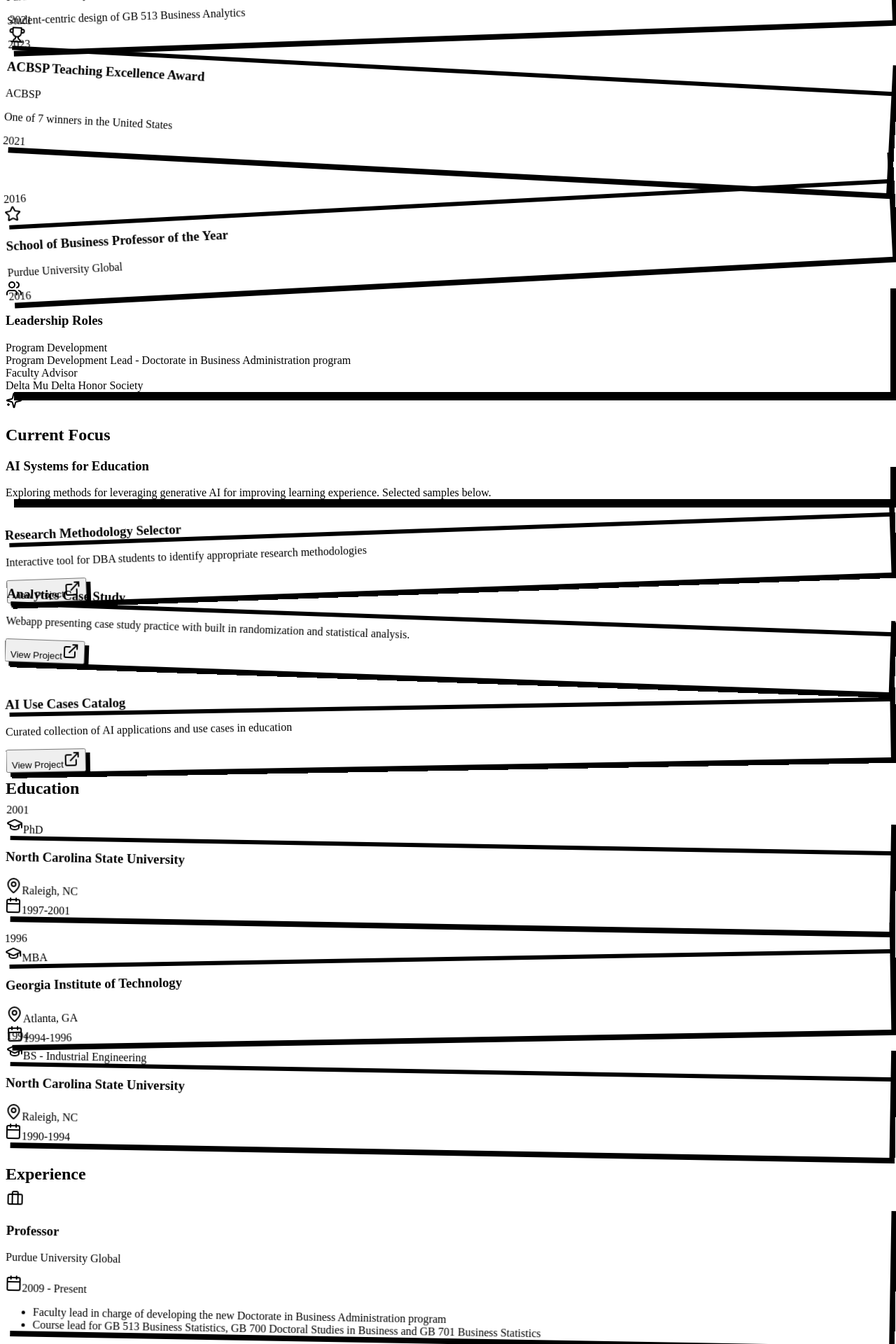
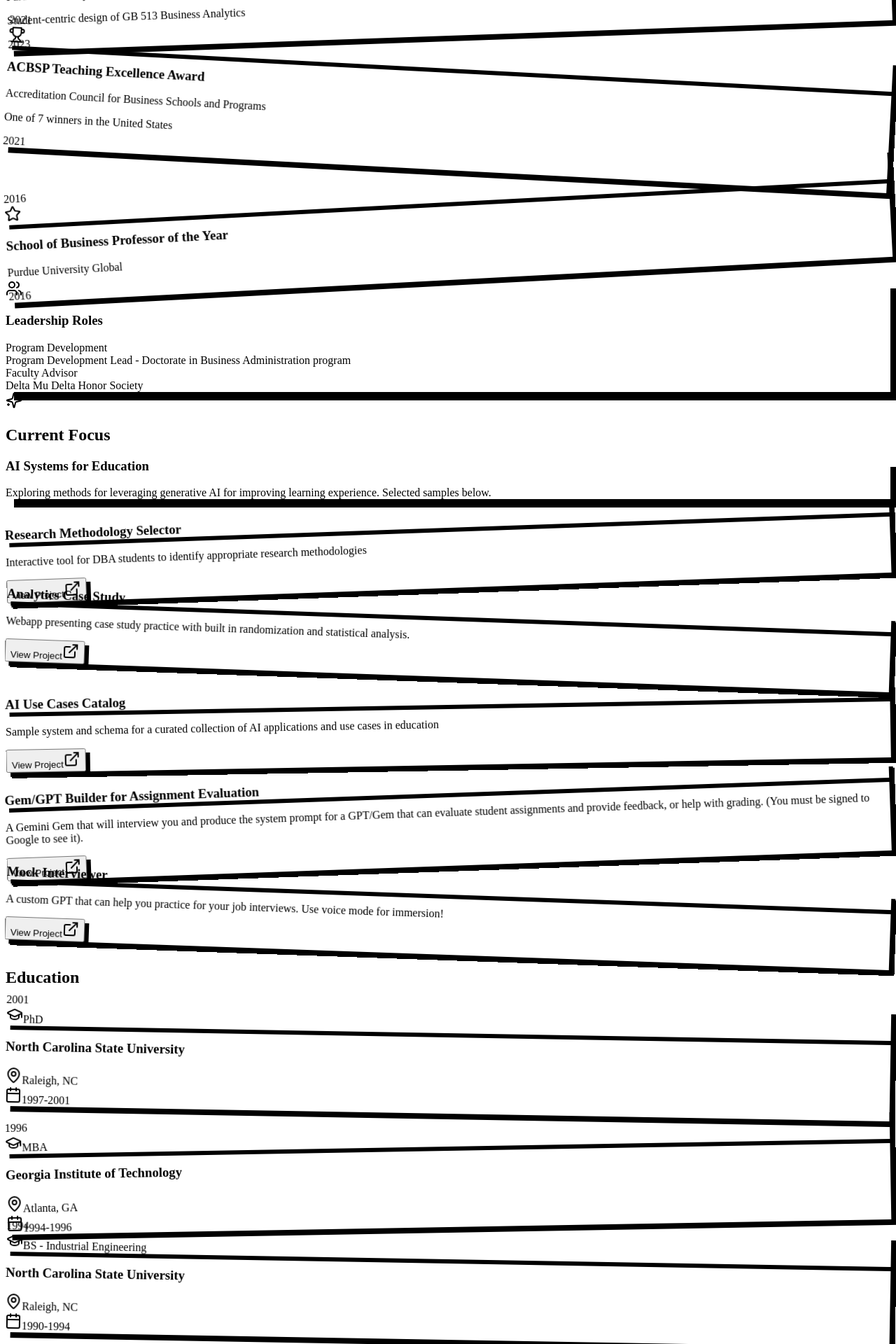
Before and after one commit to CunMayday/Altinoz, a React (Vite) app in the folder client/: page /Altinoz/ in a window 1280 px wide. Shown: the part 740-2660 px from the top of the page at 70% size. Built offline with nearby package versions, Linux system fonts and the light colour scheme.

Commit message:
Update awards, projects, and experience content

```diff
--- a/client/src/components/Awards.tsx
+++ b/client/src/components/Awards.tsx
@@ -4,7 +4,7 @@ import { Award, Trophy, Star, Users } from "lucide-react";
 const awards = [
   {
     year: "2025",
-    title: "Innovative Online Use of Technology",
+    title: "Award for Innovative Online Use of Technology",
     organization: "Purdue University Online",
     description: "Recognized for custom AI assistants helping graduate students",
     icon: Star,
@@ -12,7 +12,7 @@ const awards = [
   },
   {
     year: "2023",
-    title: "Excellence in Online Course Design and Delivery",
+    title: "Award for Excellence in Online Course Design and Delivery",
     organization: "Purdue University Online",
     description: "Student-centric design of GB 513 Business Analytics",
     icon: Award,
@@ -21,7 +21,7 @@ const awards = [
   {
     year: "2021",
     title: "ACBSP Teaching Excellence Award",
-    organization: "ACBSP",
+    organization: "Accreditation Council for Business Schools and Programs",
     description: "One of 7 winners in the United States",
     icon: Trophy,
     color: "bg-chart-3",
--- a/client/src/components/CurrentFocus.tsx
+++ b/client/src/components/CurrentFocus.tsx
@@ -17,9 +17,21 @@ const projects = [
   },
   {
     title: "AI Use Cases Catalog",
-    description: "Curated collection of AI applications and use cases in education",
+    description: "Sample system and schema for a curated collection of AI applications and use cases in education",
     url: "https://usecases.vercel.app/index.html",
     color: "bg-chart-3",
+  },
+  {
+    title: "Gem/GPT Builder for Assignment Evaluation",
+    description: "A Gemini Gem that will interview you and produce the system prompt for a GPT/Gem that can evaluate student assignments and provide feedback, or help with grading. (You must be signed to Google to see it).",
+    url: "https://gemini.google.com/gem/1jHqdyoB90XMVvaF_0QRYWOpGeniPw2S3?usp=sharing",
+    color: "bg-primary",
+  },
+  {
+    title: "Mock Interviewer",
+    description: "A custom GPT that can help you practice for your job interviews. Use voice mode for immersion!",
+    url: "https://chatgpt.com/g/g-xbaumDK21-mock-interviewer",
+    color: "bg-secondary",
   },
 ];
 
--- a/client/src/components/Experience.tsx
+++ b/client/src/components/Experience.tsx
@@ -8,7 +8,8 @@ const experiences = [
     period: "2009 - Present",
     highlights: [
       "Faculty lead in charge of developing the new Doctorate in Business Administration program",
-      "Course lead for GB 513 Business Statistics, GB 700 Doctoral Studies in Business and GB 701 Business Statistics",
+      "Course Lead and Course Designer for GB 513 Business Analytics, GB 700 Doctoral Studies in Business and GB 701 Business Statistics",
+      "Former Course Lead and Course Designer for MT 400 Business Process Management, MT 433 Supply chain management, MT 436 Purchasing.",
     ],
     color: "bg-primary",
   },
@@ -19,8 +20,6 @@ const experiences = [
     highlights: [
       "Marketing and Supply Chain Management department, College of Business",
       "Teaching MBA and undergraduate courses in operations management, business decision modeling, supply chain management",
-      "Research in decision analysis, fuzzy logic, supply chain management",
-      "Took the lead in establishing a new online supply chain program. Developed a new SCM course, then a concentration program which eventually merged with Marketing to become a new department",
     ],
     color: "bg-secondary",
   },
@@ -30,7 +29,7 @@ const experiences = [
     period: "2001 - 2003",
     highlights: [
       "Created fuzzy logic based decision support system for supplier selection",
-      "Filed for 2 patents for building linguistic decision rules",
+      "NCSU Technology Transfer Office accepted two \"inventions\" for building linguistic decision rule sets.",
     ],
     color: "bg-chart-3",
   },
@@ -45,7 +44,6 @@ const experiences = [
       "Workflow analysis of business processes",
       "Support for business decisions using fuzzy logic",
       "Developed two software programs",
-      "Research results led to opportunities for patents and business establishment",
     ],
     color: "bg-muted",
   },
@@ -62,18 +60,6 @@ const experiences = [
     ],
     color: "bg-primary",
   },
-  {
-    title: "Operations Analyst",
-    organization: "IBM, Atlanta GA",
-    period: "1995",
-    highlights: [
-      "Analyzed service operations and developed measurement tools",
-      "Developed cost analysis tools and financial forecasts",
-      "Created new queries for information collection",
-      "Produced analysis reports and performance forecasts",
-    ],
-    color: "bg-secondary",
-  },
 ];
 
 export default function Experience() {
@@ -88,7 +74,7 @@ export default function Experience() {
           className="mb-16"
         >
           <h2 className="text-5xl md:text-7xl font-black uppercase mb-4 -rotate-1 inline-block">
-            Experience
+            Selected Work Experience
           </h2>
           <div className="h-2 w-64 bg-black -rotate-2"></div>
         </motion.div>
```
